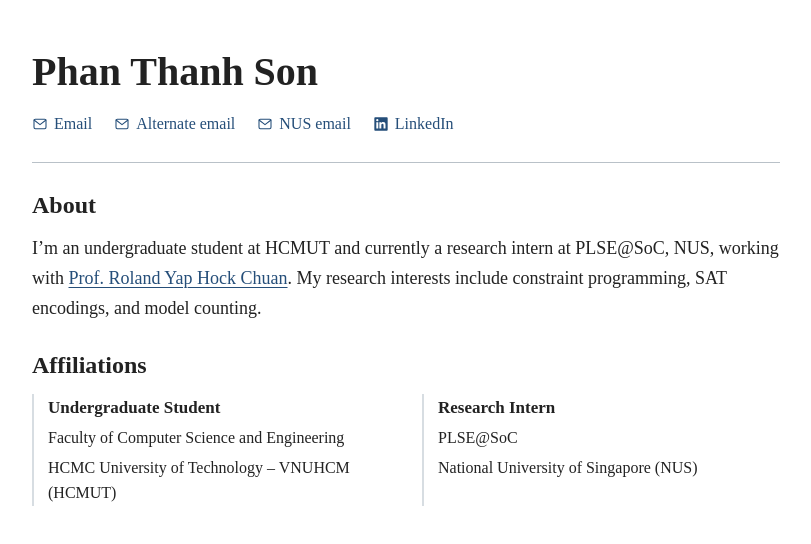
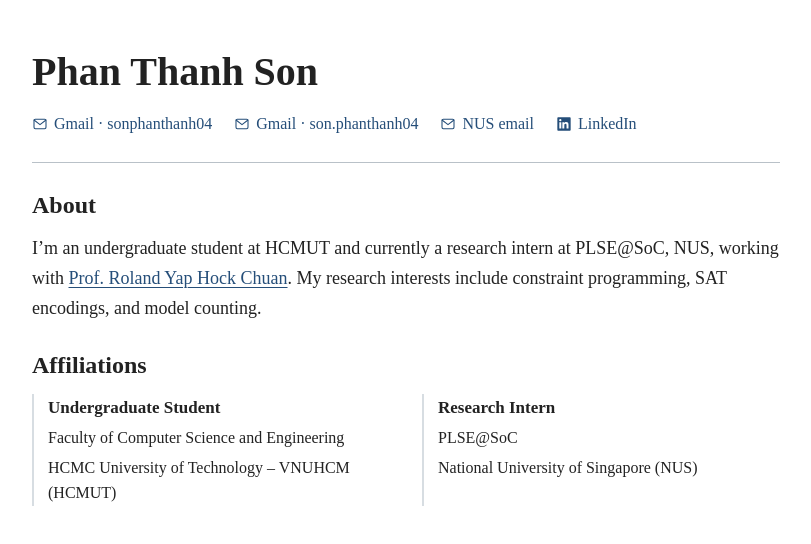
Before and after one commit to thanhson03041/thanhson03041.github.io, a plain HTML site: page index.html in a window 1280 px wide. Shown: the whole page, without its empty margins (234-1045 px from the left). Drawn offline with Linux system fonts and the light colour scheme.

Commit message:
Update index.html

```diff
--- a/index.html
+++ b/index.html
@@ -34,8 +34,8 @@ section { margin-top: 28px; }
 <header>
 <h1>Phan Thanh Son</h1>
 <nav class="contact-links" aria-label="Contact">
-<a href="mailto:sonphanthanh04@gmail.com" title="sonphanthanh04@gmail.com"><svg viewBox="0 0 24 24" aria-hidden="true" fill="none" stroke="currentColor" stroke-width="1.6" stroke-linecap="round" stroke-linejoin="round"><rect x="3" y="5" width="18" height="14" rx="2"/><path d="m3 6 9 7 9-7"/></svg><span>Email</span></a>
-<a href="mailto:son.phanthanh04@gmail.com" title="son.phanthanh04@gmail.com"><svg viewBox="0 0 24 24" aria-hidden="true" fill="none" stroke="currentColor" stroke-width="1.6" stroke-linecap="round" stroke-linejoin="round"><rect x="3" y="5" width="18" height="14" rx="2"/><path d="m3 6 9 7 9-7"/></svg><span>Alternate email</span></a>
+<a href="mailto:sonphanthanh04@gmail.com" title="sonphanthanh04@gmail.com"><svg viewBox="0 0 24 24" aria-hidden="true" fill="none" stroke="currentColor" stroke-width="1.6" stroke-linecap="round" stroke-linejoin="round"><rect x="3" y="5" width="18" height="14" rx="2"/><path d="m3 6 9 7 9-7"/></svg><span>Gmail · sonphanthanh04</span></a>
+<a href="mailto:son.phanthanh04@gmail.com" title="son.phanthanh04@gmail.com"><svg viewBox="0 0 24 24" aria-hidden="true" fill="none" stroke="currentColor" stroke-width="1.6" stroke-linecap="round" stroke-linejoin="round"><rect x="3" y="5" width="18" height="14" rx="2"/><path d="m3 6 9 7 9-7"/></svg><span>Gmail · son.phanthanh04</span></a>
 <a href="mailto:t0939071@u.nus.edu" title="t0939071@u.nus.edu"><svg viewBox="0 0 24 24" aria-hidden="true" fill="none" stroke="currentColor" stroke-width="1.6" stroke-linecap="round" stroke-linejoin="round"><rect x="3" y="5" width="18" height="14" rx="2"/><path d="m3 6 9 7 9-7"/></svg><span>NUS email</span></a>
 <a href="https://www.linkedin.com/in/sonphanthanh04/"><svg viewBox="0 0 24 24" aria-hidden="true" fill="currentColor"><path d="M20.45 2H3.55C2.69 2 2 2.68 2 3.52v16.96c0 .84.69 1.52 1.55 1.52h16.9c.86 0 1.55-.68 1.55-1.52V3.52c0-.84-.69-1.52-1.55-1.52ZM7.93 18.75H4.98V9.2h2.95v9.55ZM6.46 7.9a1.71 1.71 0 1 1 0-3.42 1.71 1.71 0 0 1 0 3.42Zm12.29 10.85H15.8V14.1c0-1.11-.02-2.53-1.54-2.53-1.54 0-1.78 1.2-1.78 2.45v4.73H9.53V9.2h2.83v1.3h.04c.4-.76 1.36-1.56 2.8-1.56 2.99 0 3.55 1.97 3.55 4.53v5.28Z"/></svg><span>LinkedIn</span></a>
 </nav>
```
